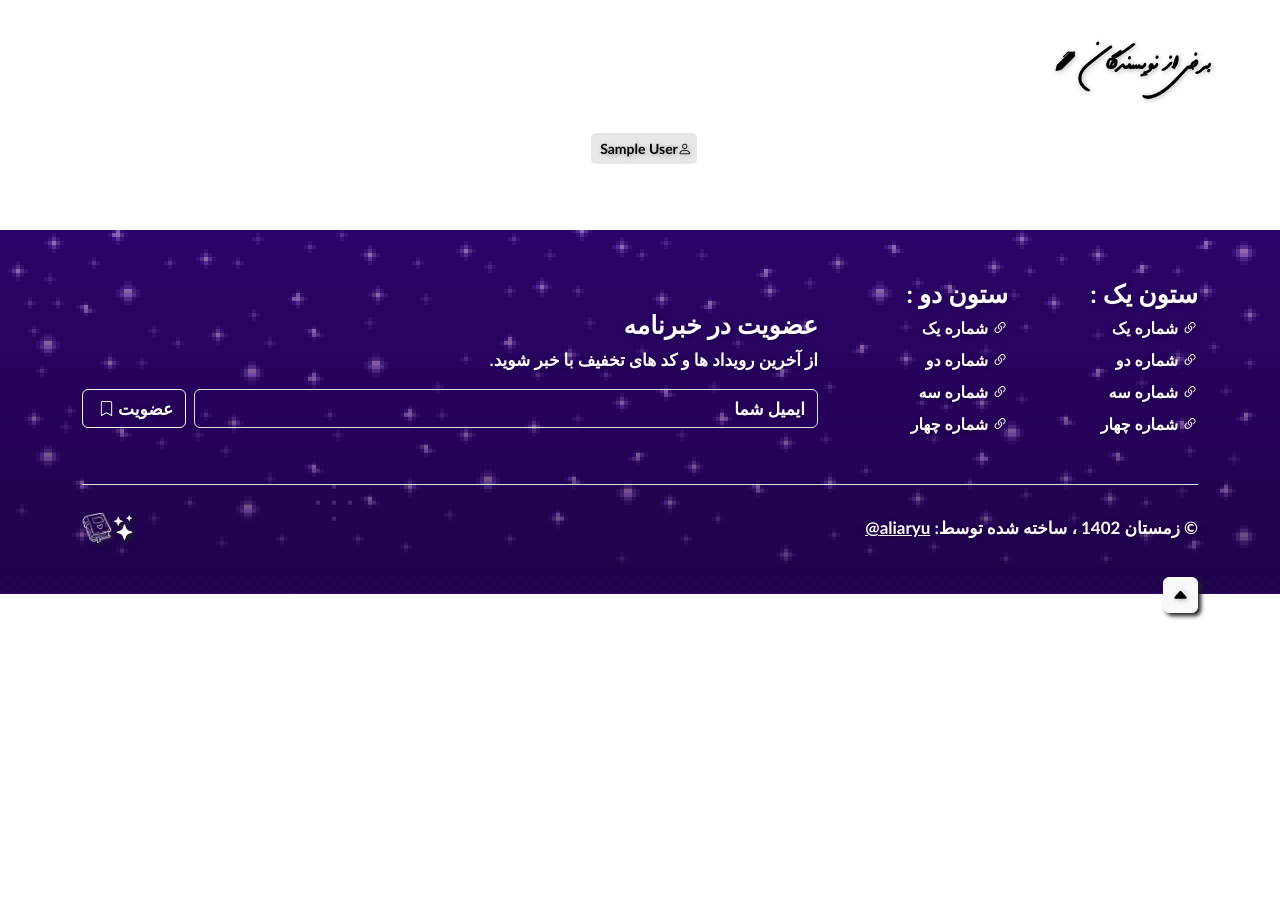
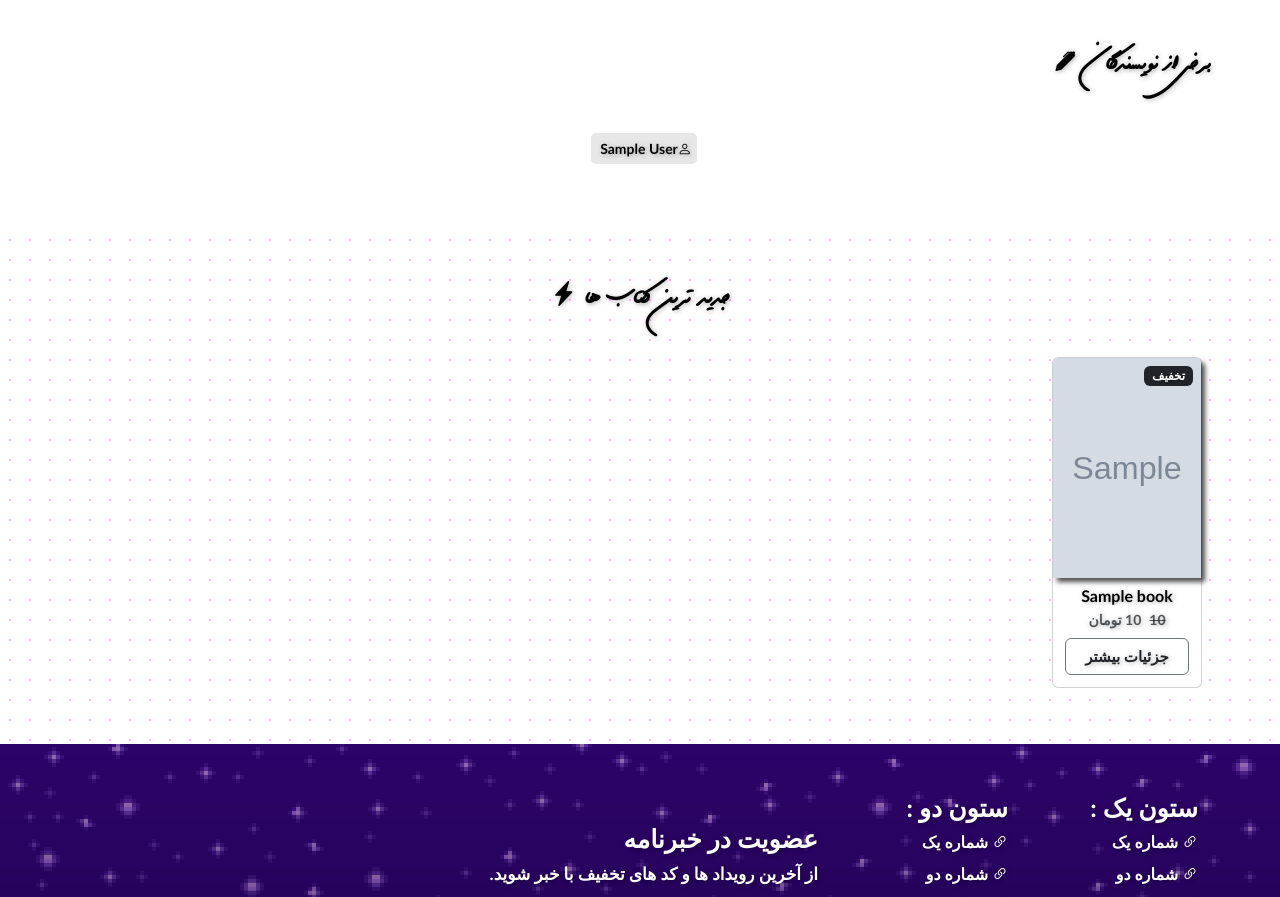
Before and after one commit to aliaryu/aryu-bookstore, a Django app: template apps/home/templates/home/home.html in a window 1280 px wide. Shown: the part 1043-1940 px from the top of the page. Before the commit the page ends 1662 px from the top, so only its background shows below. Run offline with Django 4.2, Linux system fonts and the light colour scheme; the template is opened without the code that fills it: most values are stand-ins (such as "Sample title", 1, 10 or a date in 2020); grey boxes marked "Sample" are stand-in pictures; some web fonts are replaced.

Commit message:
feat(app home/templates, newest) : add newest books template
also add it as include to home page

```diff
--- a/apps/home/templates/home/home.html
+++ b/apps/home/templates/home/home.html
@@ -5,5 +5,6 @@
     {% include "home/includes/features.html" %}
     {% include "home/includes/popular_books.html" %}
     {% include "home/includes/authors.html" %}
+    {% include "home/includes/newest_books.html" %}
 
 {% endblock content %}
--- /dev/null
+++ b/apps/home/templates/home/includes/newest_books.html
@@ -0,0 +1,37 @@
+{% comment %} SECTION NEWEST BOOKS {% endcomment %}
+{% load humanize %}
+<section class="container-fluid py-5 px-0 bg-dotted">
+    <h2 class="text-center font-30 f-sayeh f-bold mb-4">جدید ترین کتاب ها <i class="bi bi-lightning-charge-fill font-25"></i></h2>
+    <div class="container p-0">
+
+        <div class="scrolling-wrapper pb-2 scrollbar p-0 p-lg-1">
+
+            {% for book in newest_books %}
+
+                <div class="card border-0 m-1 justify-content-center align-items-center" style="width: 150px;">
+                    <div class="card h-100 m-0" style="width: 150px;">
+                        {% if book.discount %}
+                            <div class="badge bg-dark text-white position-absolute" style="top: 0.5rem; right: 0.5rem">{{ book.discount.show_discount }} تخفیف</div>
+                        {% endif %}
+                        <img class="card-img-top img-shadow" src="{{ book.image.url }}" alt="..." height="220px">
+                        <div class="card-body p-2">
+                            <div class="text-center">
+                                <h5 class="fw-bolder h6 mb-0 avoid-overflow">{{ book.book_name }}</h5>
+                            </div>
+                            <div class="d-flex justify-content-center align-items-center mt-1">
+                                <span class="text-muted text-decoration-line-through ms-1 font-14">{{ book.price|floatformat:0|intcomma }}</span>
+                                <span class="text-muted me-1 font-14">{{ book.calculate_price|floatformat:0|intcomma }} تومان</span>
+                            </div>
+                        </div>
+                        <div class="card-footer p-2 pt-0 m-1 mt-0 border-top-0 bg-transparent">
+                            <div class="text-center"><a class="form-control btn btn-outline-dark mt-auto f-bold border-secondary font-15" href="detail.html">جزئیات بیشتر</a></div>
+                        </div>
+                    </div>
+                </div>
+
+            {% endfor %}
+
+        </div>
+
+    </div>
+</section>
```
